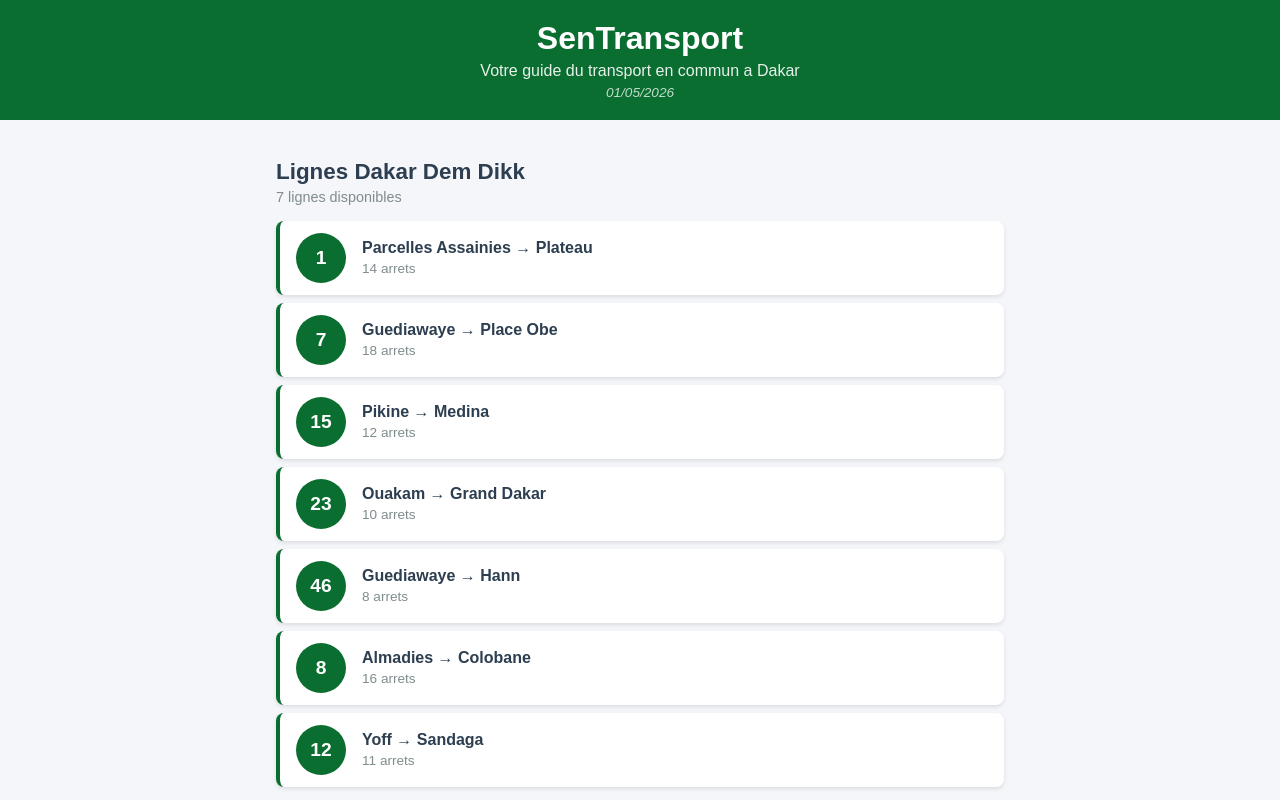
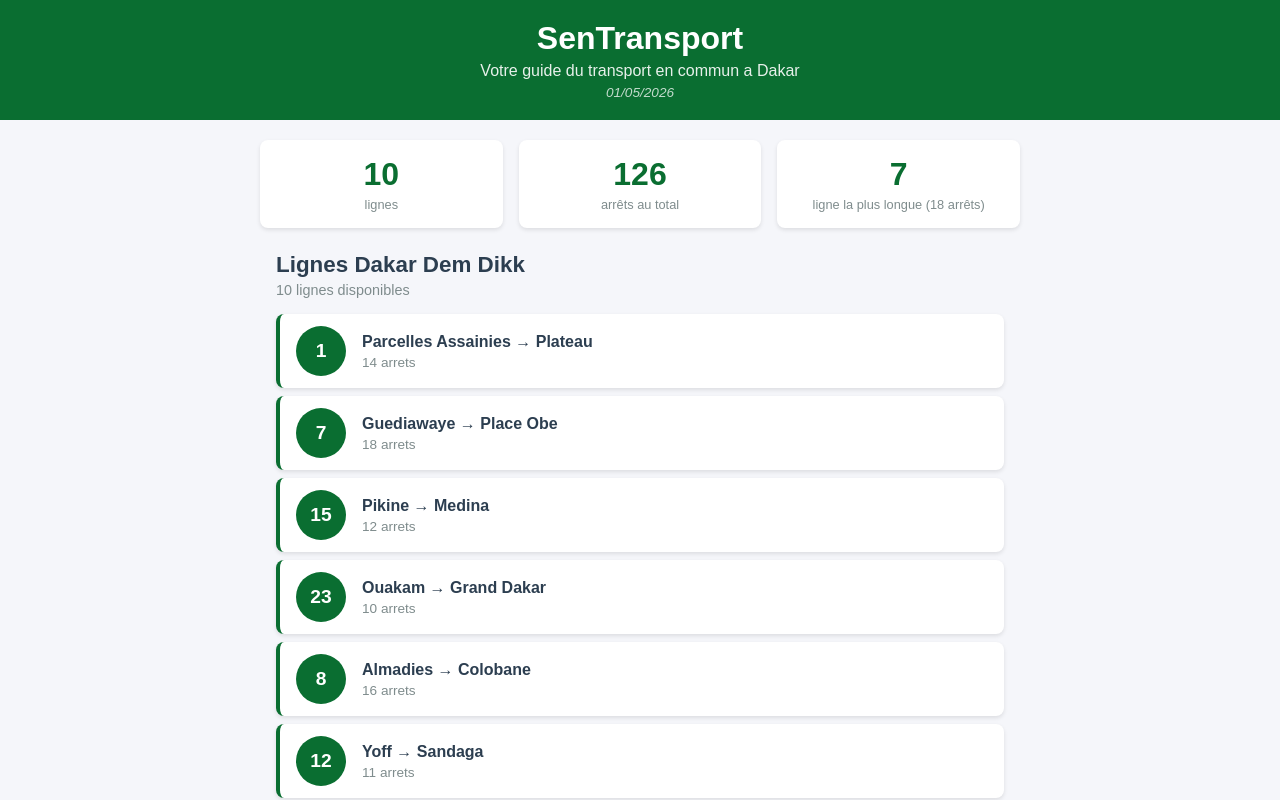
Before and after one commit to kahmancoder/sentransport, a React (Create React App) app: page / in a window 1280 px wide. Shown: the top 800 px of the page. Built offline with nearby package versions, Linux system fonts and the light colour scheme.

Commit message:
Exercices lab2 : couleurs, StatReseau, nouvelles lignes

```diff
--- a/src/App.js
+++ b/src/App.js
@@ -2,6 +2,7 @@
 import Header from "./Header";
 import ListeLignes from "./ListeLignes";
 import Footer from "./Footer";
+import StatReseau from "./StatReseau";
 
 function App() {
   const lignes = [
@@ -11,6 +12,7 @@
       depart: "Parcelles Assainies",
       arrivee: "Plateau",
       arrets: 14,
+      couleur: "#0a6e31",
     },
     {
       id: 2,
@@ -18,24 +20,79 @@
       depart: "Guediawaye",
       arrivee: "Place Obe",
       arrets: 18,
+      couleur: "#e74c3c",
     },
-    { id: 3, numero: "15", depart: "Pikine", arrivee: "Medina", arrets: 12 },
+    {
+      id: 3,
+      numero: "15",
+      depart: "Pikine",
+      arrivee: "Medina",
+      arrets: 12,
+      couleur: "#2980b9",
+    },
     {
       id: 4,
       numero: "23",
       depart: "Ouakam",
       arrivee: "Grand Dakar",
       arrets: 10,
+      couleur: "#8e44ad",
     },
-    { id: 7, numero: "46", depart: "Guediawaye", arrivee: "Hann", arrets: 8 },
-    { id: 5, numero: "8", depart: "Almadies", arrivee: "Colobane", arrets: 16 },
-    { id: 6, numero: "12", depart: "Yoff", arrivee: "Sandaga", arrets: 11 },
+    {
+      id: 5,
+      numero: "8",
+      depart: "Almadies",
+      arrivee: "Colobane",
+      arrets: 16,
+      couleur: "#e67e22",
+    },
+    {
+      id: 6,
+      numero: "12",
+      depart: "Yoff",
+      arrivee: "Sandaga",
+      arrets: 11,
+      couleur: "#16a085",
+    },
+    {
+      id: 7,
+      numero: "3",
+      depart: "Fann",
+      arrivee: "HLM",
+      arrets: 9,
+      couleur: "#c0392b",
+    },
+    {
+      id: 8,
+      numero: "19",
+      depart: "Liberte 6",
+      arrivee: "Dieuppeul",
+      arrets: 13,
+      couleur: "#1abc9c",
+    },
+    {
+      id: 9,
+      numero: "27",
+      depart: "Sicap Mbao",
+      arrivee: "Medina",
+      arrets: 15,
+      couleur: "#d35400",
+    },
+    {
+      id: 10,
+      numero: "5",
+      depart: "HLM Grand Yoff",
+      arrivee: "Colobane",
+      arrets: 8,
+      couleur: "#2c3e50",
+    },
   ];
 
   return (
     <div className="App">
       <Header />
       <main className="contenu">
+        <StatReseau lignes={lignes} />
         <ListeLignes lignes={lignes} />
       </main>
       <Footer />
--- a/src/LigneBus.js
+++ b/src/LigneBus.js
@@ -1,9 +1,14 @@
-import './LigneBus.css';
+import "./LigneBus.css";
 
-function LigneBus({ numero, depart, arrivee, arrets }) {
+function LigneBus({ numero, depart, arrivee, arrets, couleur }) {
   return (
     <div className="ligne-bus">
-      <div className="ligne-numero">{numero}</div>
+      <div
+        className="ligne-numero"
+        style={{ backgroundColor: couleur || "#0a6e31" }}
+      >
+        {numero}
+      </div>
       <div className="ligne-info">
         <span className="ligne-trajet">
           {depart} &rarr; {arrivee}
--- a/src/ListeLignes.js
+++ b/src/ListeLignes.js
@@ -15,6 +15,17 @@
           arrets={ligne.arrets}
         />
       ))}
+
+      {lignes.map((ligne) => (
+        <LigneBus
+          key={ligne.id}
+          numero={ligne.numero}
+          depart={ligne.depart}
+          arrivee={ligne.arrivee}
+          arrets={ligne.arrets}
+          couleur={ligne.couleur}
+        />
+      ))}
     </div>
   );
 }
--- /dev/null
+++ b/src/StatReseau.css
@@ -0,0 +1,31 @@
+.stat-reseau {
+  display: flex;
+  gap: 16px;
+  margin-bottom: 24px;
+  flex-wrap: wrap;
+}
+
+.stat-item {
+  background-color: #ffffff;
+  border-radius: 8px;
+  padding: 16px 20px;
+  box-shadow: 0 2px 4px rgba(0, 0, 0, 0.1);
+  display: flex;
+  flex-direction: column;
+  align-items: center;
+  flex: 1;
+  min-width: 120px;
+}
+
+.stat-chiffre {
+  font-size: 2rem;
+  font-weight: bold;
+  color: #0a6e31;
+}
+
+.stat-label {
+  font-size: 0.8rem;
+  color: #7f8c8d;
+  text-align: center;
+  margin-top: 4px;
+}
--- /dev/null
+++ b/src/StatReseau.js
@@ -0,0 +1,31 @@
+import "./StatReseau.css";
+
+function StatReseau({ lignes }) {
+  const totalLignes = lignes.length;
+  const totalArrets = lignes.reduce((sum, l) => sum + l.arrets, 0);
+  const ligneMax = lignes.reduce(
+    (max, l) => (l.arrets > max.arrets ? l : max),
+    lignes[0],
+  );
+
+  return (
+    <div className="stat-reseau">
+      <div className="stat-item">
+        <span className="stat-chiffre">{totalLignes}</span>
+        <span className="stat-label">lignes</span>
+      </div>
+      <div className="stat-item">
+        <span className="stat-chiffre">{totalArrets}</span>
+        <span className="stat-label">arrêts au total</span>
+      </div>
+      <div className="stat-item">
+        <span className="stat-chiffre">{ligneMax.numero}</span>
+        <span className="stat-label">
+          ligne la plus longue ({ligneMax.arrets} arrêts)
+        </span>
+      </div>
+    </div>
+  );
+}
+
+export default StatReseau;
```
